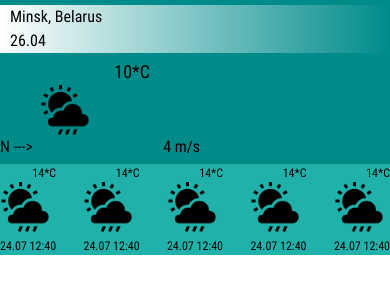
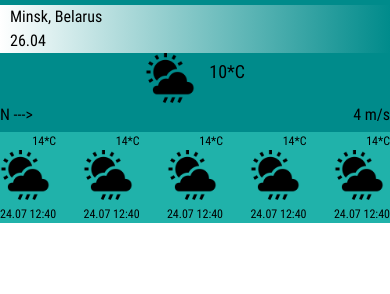
Before and after one commit to YauheniMel/weatherApp, a website built with webpack: page src/index.html in a window 390 px wide. Built offline with nearby package versions, Linux system fonts and the light colour scheme.

Commit message:
Add header.js

```diff
--- a/src/css/lg-style/header-style.scss
+++ b/src/css/lg-style/header-style.scss
@@ -8,7 +8,6 @@
   padding-left: 10px;
 
   &__location {
-
   }
 
   &__date {
--- a/src/css/md-style/header-style.scss
+++ b/src/css/md-style/header-style.scss
@@ -1,5 +1,21 @@
 @media (max-width: 530px) {
-  .temperature__icon {
-    width: 50px;
+
+  .temperature {
+    display: flex;
+    justify-content: center;
+
+    &__icon {
+      width: 50px;
+      margin-left: 0;
+    }
+
+    &__value {
+      width: 50px;
+      order: 1;
+    }
+  }
+
+  .wind {
+    max-width: 100%;
   }
 }
--- a/src/css/sm-style/main-style.scss
+++ b/src/css/sm-style/main-style.scss
@@ -1,4 +1,5 @@
 @media (max-width: 380px) {
+
   .days {
     display: block;
     font-size: 16px;
```
Also changed, not shown: src/css/style.css, src/js/header-js/header.js (added).
